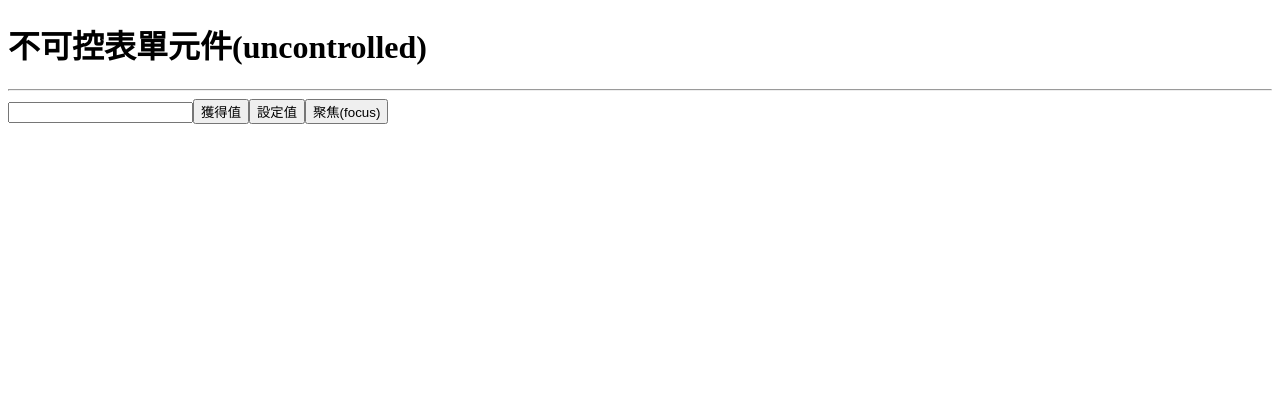
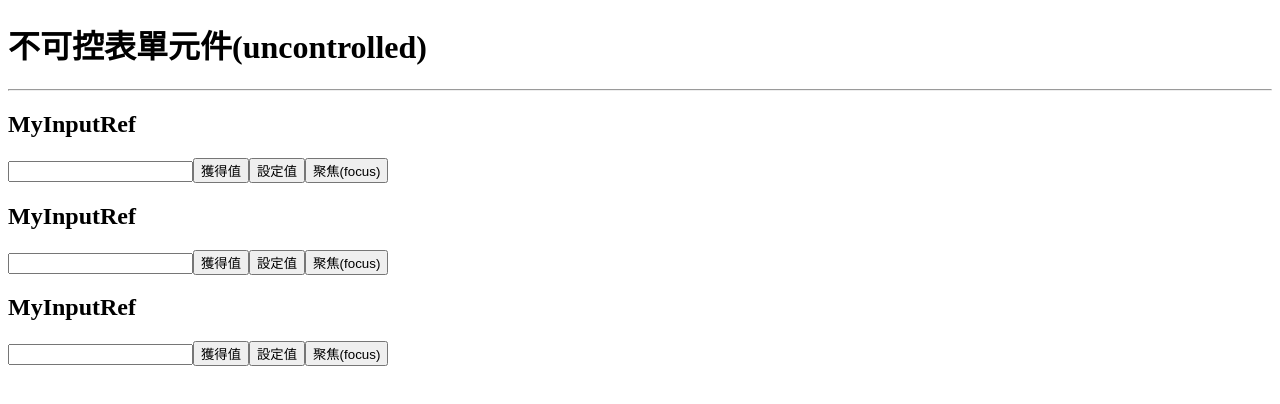
Before and after one commit to eyesofkids/react-mli-com, a Next.js app in the folder course/: page /ch-06-form/uncontrolled in a window 1280 px wide. Shown: the top 404 px of the page. Built offline with nearby package versions, Linux system fonts and the light colour scheme.

Commit message:
表單_不可控表單元件_使用ref

```diff
--- /dev/null
+++ b/course/app/ch-06-form/uncontrolled/_components/my-input-ref.js
@@ -0,0 +1,43 @@
+'use client'
+
+// Reference(引用、參考/參照)
+import { useRef } from 'react'
+
+export default function MyInputRef() {
+  // 1. 定義一組ref，呼叫完會得到一個物件 `{ current: null }`
+  // 等到虛擬DOM轉變為真實DOM之後，react在背後會找到設定的元素實體物件，設定到current屬性上，之後可以用`inputRef.current`進行操作
+  const inputRef = useRef(null)
+
+  return (
+    <>
+      <h2>MyInputRef</h2>
+      {/* 2. 加到要套用的元素屬性ref上 */}
+      <input type="text" ref={inputRef} />
+      <button
+        onClick={() => {
+          //3. 可以用`inputRef.current`進行操作
+          // 要在事件處理函式，或是useEffect中，才能得到"虛擬DOM"的物件實體
+          console.log(inputRef.current)
+
+          alert(inputRef.current.value)
+        }}
+      >
+        獲得值
+      </button>
+      <button
+        onClick={() => {
+          inputRef.current.value = 'abcde'
+        }}
+      >
+        設定值
+      </button>
+      <button
+        onClick={() => {
+          inputRef.current.focus()
+        }}
+      >
+        聚焦(focus)
+      </button>
+    </>
+  )
+}
--- a/course/app/ch-06-form/uncontrolled/page.js
+++ b/course/app/ch-06-form/uncontrolled/page.js
@@ -1,13 +1,17 @@
 'use client'
 
 import MyInputId from './_components/my-input-id'
+import MyInputRef from './_components/my-input-ref'
 
 export default function UncontrolledPage() {
   return (
     <>
       <h1>不可控表單元件(uncontrolled)</h1>
       <hr />
-      <MyInputId />
+      <MyInputRef />
+      <MyInputRef />
+      <MyInputRef />
+      {/* <MyInputId /> */}
     </>
   )
 }
```
